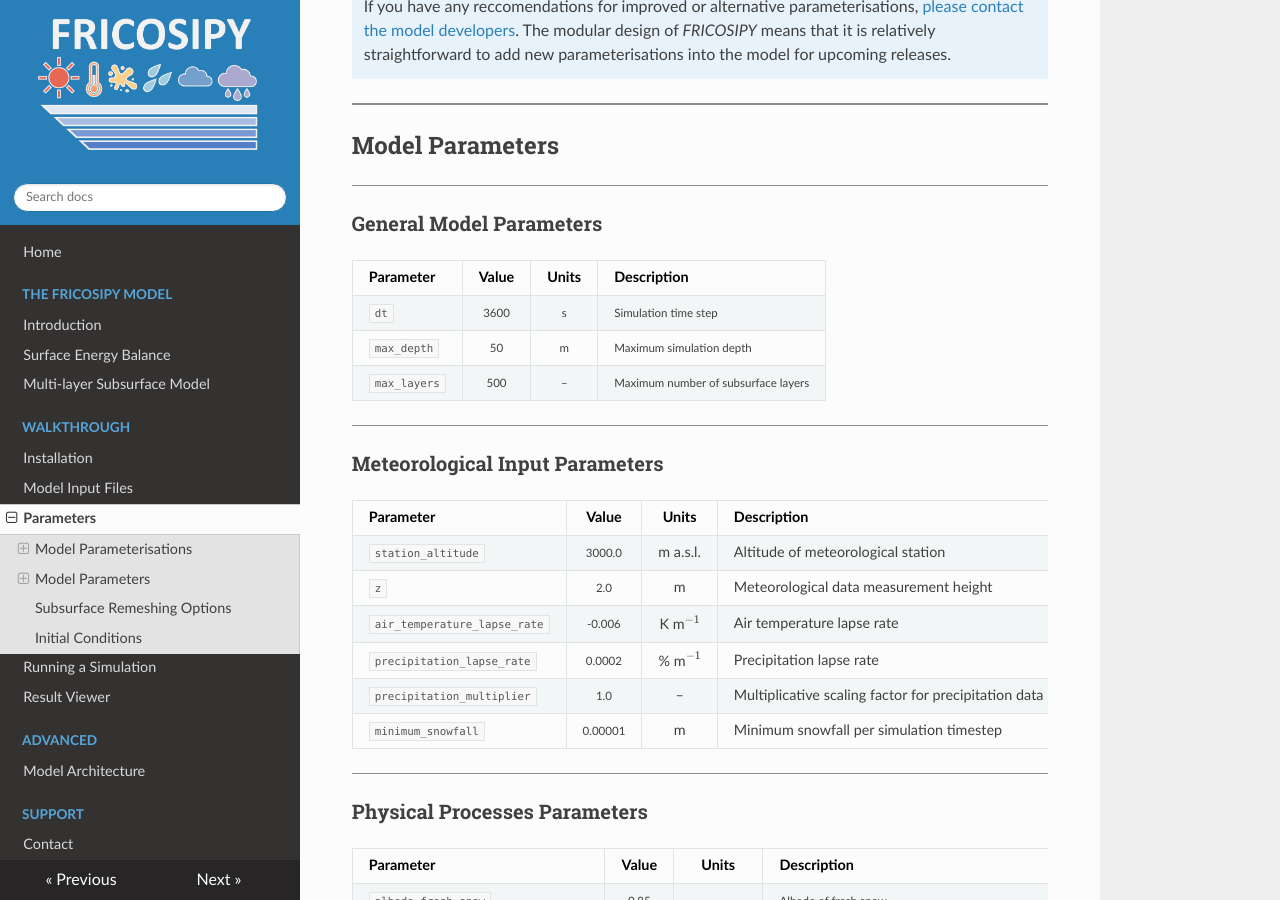
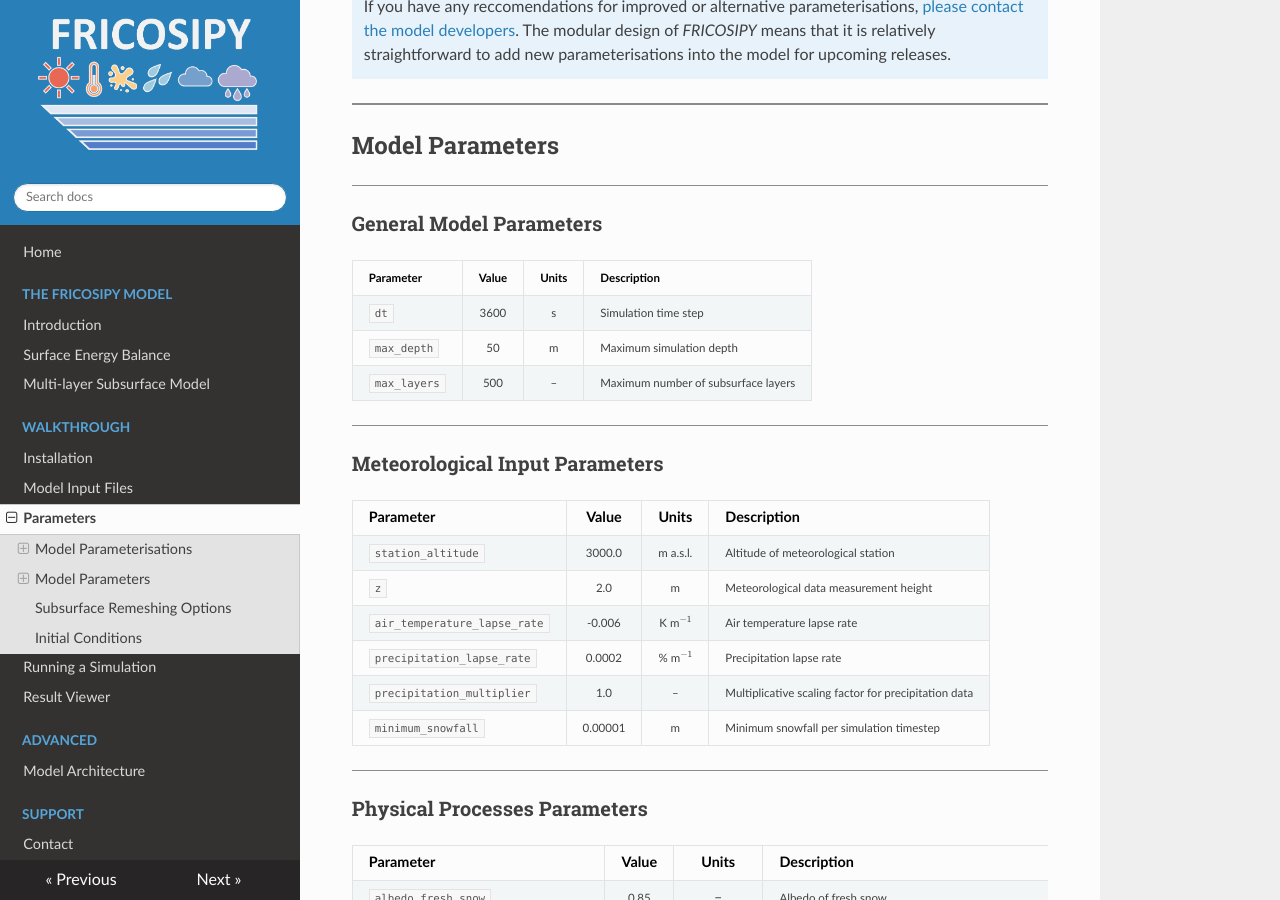
Before and after one commit to MarcusGastaldello/FRICOSIPY, an MkDocs documentation site: the page built from docs/parameters.md, in a window 1280 px wide and 900 px high, scrolled down 1329 px. Built offline with MkDocs 1.6.1, drawn with Linux system fonts in a browser that asks for light colours.

Commit message:
Update parameters.md

```diff
--- a/docs/parameters.md
+++ b/docs/parameters.md
@@ -53,7 +53,7 @@ The *FRICOSIPY* model enables the user to customise the parameterisations used t
 
 ### General Model Parameters
 
-| Parameter | Value | Units | Description |
+| <small>Parameter | <small>Value | <small>Units | <small>Description |
 |:---|:---:|:---:|---|
 | `dt`          | <small>3600</small> | <small>s | <small>Simulation time step |
 | `max_depth`   | <small>50</small>   | <small>m | <small>Maximum simulation depth |
@@ -65,12 +65,12 @@ The *FRICOSIPY* model enables the user to customise the parameterisations used t
 
 | Parameter | Value | Units | Description |
 |-----|:---:|:---:|---|
-| `station_altitude` | <small>3000.0</small>            | m a.s.l. | Altitude of meteorological station |
-| `z` | <small>2.0</small>                              | m | Meteorological data measurement height |
-| `air_temperature_lapse_rate` | <small>-0.006</small>  | K m$^{-1}$ | Air temperature lapse rate |
-| `precipitation_lapse_rate` | <small>0.0002</small>    | % m$^{-1}$ | Precipitation lapse rate |
-| `precipitation_multiplier` | <small>1.0</small>       | – | Multiplicative scaling factor for precipitation data |
-| `minimum_snowfall` | <small>0.00001</small>           | m | Minimum snowfall per simulation timestep |
+| `station_altitude` | <small>3000.0</small>            | <small>m a.s.l. | <small>Altitude of meteorological station |
+| `z` | <small>2.0</small>                              | <small>m | <small>Meteorological data measurement height |
+| `air_temperature_lapse_rate` | <small>-0.006</small>  | <small>K m$^{-1}$ | <small>Air temperature lapse rate |
+| `precipitation_lapse_rate` | <small>0.0002</small>    | <small>% m$^{-1}$ | <small>Precipitation lapse rate |
+| `precipitation_multiplier` | <small>1.0</small>       | <small>– | <small>Multiplicative scaling factor for precipitation data |
+| `minimum_snowfall` | <small>0.00001</small>           | <small>m | <small>Minimum snowfall per simulation timestep |
 
 <hr style="height:1px; background-color:#8b8b8b; border:none;" />
 
```
